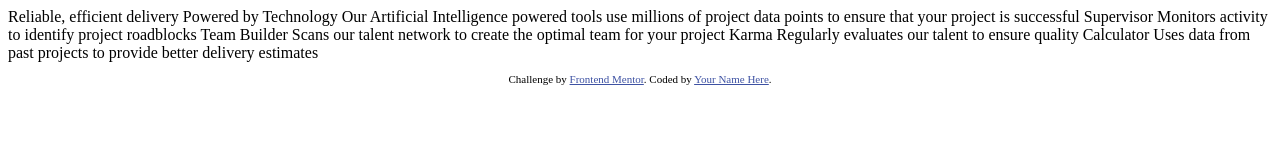
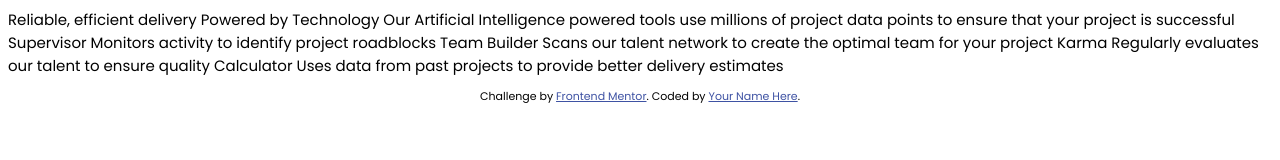
Before and after one commit to rociodithurbide/four-card-feature-section-master, a plain HTML site: page index.html in a window 1280 px wide. Drawn offline with Linux system fonts and the light colour scheme.

Commit message:
first steps

```diff
--- /dev/null
+++ b/css/style.css
@@ -0,0 +1,27 @@
+:root{
+/*-- Colors --*/
+/* Primary */
+--red: hsl(0, 78%, 62%);
+--cyan: hsl(180, 62%, 55%);
+--orange: hsl(34, 97%, 64%);
+--blue: hsl(212, 86%, 64%);
+
+/* Neutral */
+--very-dark-blue: hsl(234, 12%, 34%);
+--grayish-blue: hsl(229, 6%, 66%);
+--very-light-gray: hsl(0, 0%, 98%);
+
+}
+
+body{
+    font-family: 'Poppins', sans-serif;
+    font-size: 0.938rem;
+
+}
+.attribution {
+    font-size: 11px;
+    text-align: center;
+}
+.attribution a {
+    color: hsl(228, 45%, 44%);
+}
--- a/index.html
+++ b/index.html
@@ -5,16 +5,17 @@
   <meta name="viewport" content="width=device-width, initial-scale=1.0"> <!-- displays site properly based on user's device -->
 
   <link rel="icon" type="image/png" sizes="32x32" href="./images/favicon-32x32.png">
-
+  <link href="https://fonts.googleapis.com/css2?family=Poppins:wght@200;400;600&display=swap" rel="stylesheet">
+  <link rel="stylesheet" href="css/style.css">
   <title>Frontend Mentor | Four card feature section</title>
 
   <!-- Feel free to remove these styles or customise in your own stylesheet 👍 -->
   <style>
-    .attribution { font-size: 11px; text-align: center; }
-    .attribution a { color: hsl(228, 45%, 44%); }
+
   </style>
 </head>
 <body>
+
 
   Reliable, efficient delivery
   Powered by Technology
@@ -36,10 +37,12 @@
 
 
   <footer>
-    <p class="attribution">
+    <div class="container">
+      <p class="attribution">
       Challenge by <a href="https://www.frontendmentor.io?ref=challenge" target="_blank">Frontend Mentor</a>.
       Coded by <a href="#">Your Name Here</a>.
-    </p>
+      </p>
+    </div>
   </footer>
 </body>
 </html>
```
